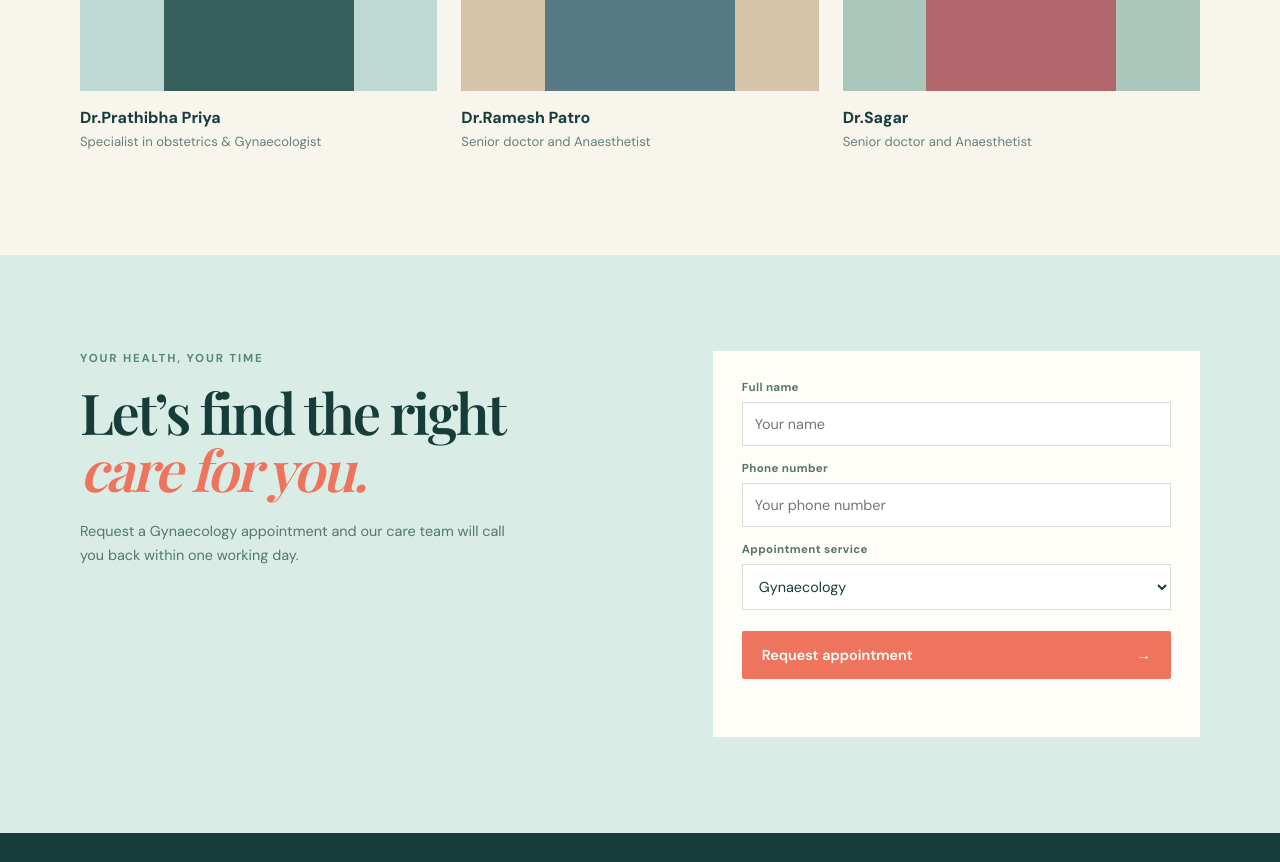
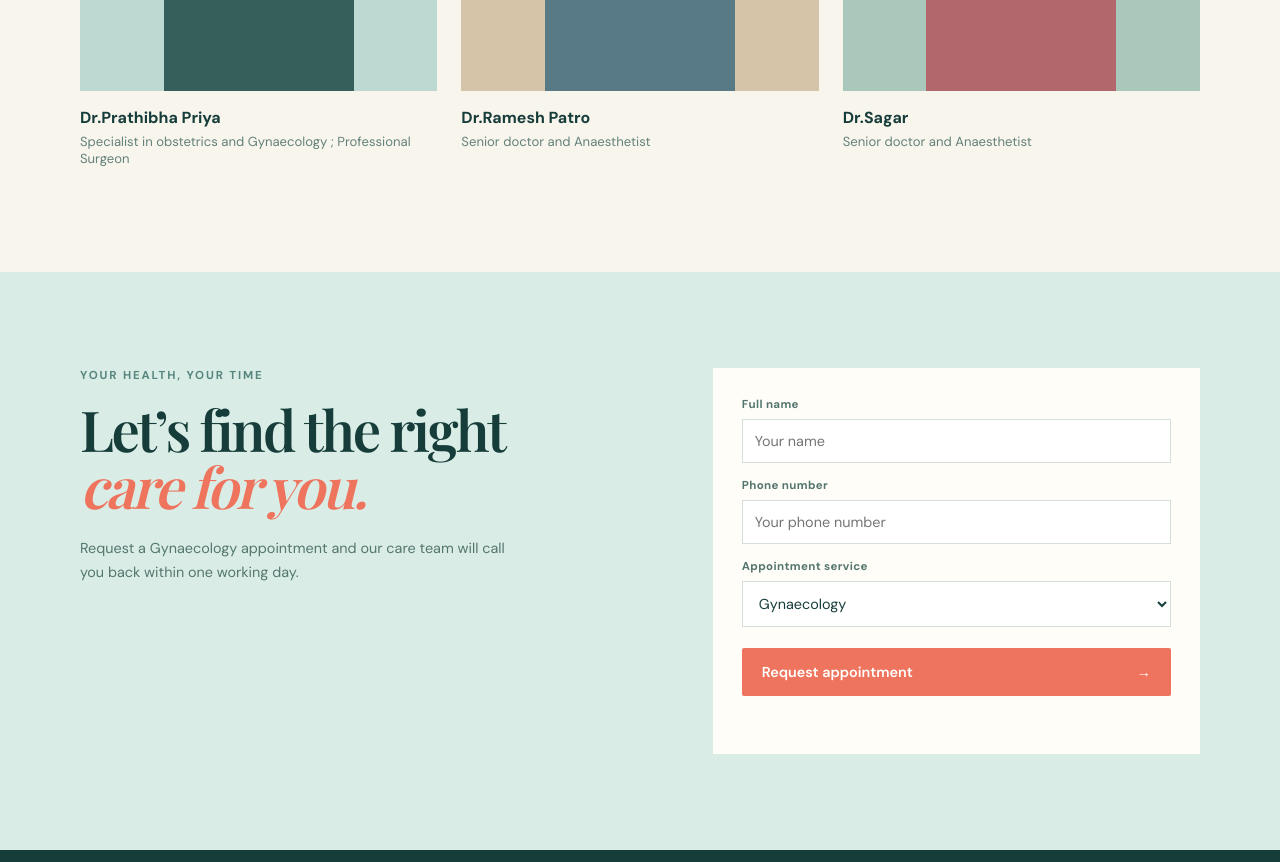
Before and after one commit to manibabubendi/prathibha-nursing-home, a plain HTML site: page index.html in a window 1280 px wide. Shown: the part 2960-3822 px from the top of the page. Drawn offline with nearby package versions, Linux system fonts and the light colour scheme.

Commit message:
Update doctor details

```diff
--- a/index.html
+++ b/index.html
@@ -53,7 +53,7 @@ We aim to provide a clean, respectful and comfortable environment where patients
 Our Commitment
 
 We are committed to responsible medical practice, patient safety, transparent communication and continuous improvement in the quality of care we provide..</p><ul><li>Thoughtful care from first visit to follow-up</li><li>Modern diagnostics and treatment</li><li>Clear guidance for you and your family</li></ul><a class="text-link" href="#contact">Discover our approach →</a></div></div></section>
-      <section class="section doctors" id="doctors"><div class="container"><div class="section-heading"><div><p class="eyebrow">MEET OUR TEAM</p><h2>People you can<br />put your trust in.</h2></div><a class="text-link" href="#contact">Meet all doctors →</a></div><div class="doctor-grid"><article><div class="portrait portrait-one"><span>Dr</span></div><h3>Dr.Prathibha Priya</h3><p>Specialist in obstetrics &amp; Gynaecologist</p></article><article><div class="portrait portrait-two"><span>Dr</span></div><h3>Dr.Ramesh Patro</h3><p>Senior doctor and Anaesthetist</p></article><article><div class="portrait portrait-three"><span>Dr</span></div><h3>Dr.Sagar</h3><p>Senior doctor and Anaesthetist</p></article></div></div></section>
+      <section class="section doctors" id="doctors"><div class="container"><div class="section-heading"><div><p class="eyebrow">MEET OUR TEAM</p><h2>People you can<br />put your trust in.</h2></div><a class="text-link" href="#contact">Meet all doctors →</a></div><div class="doctor-grid"><article><div class="portrait portrait-one"><span>Dr</span></div><h3>Dr.Prathibha Priya</h3><p>Specialist in obstetrics and Gynaecology ; Professional Surgeon</p></article><article><div class="portrait portrait-two"><span>Dr</span></div><h3>Dr.Ramesh Patro</h3><p>Senior doctor and Anaesthetist</p></article><article><div class="portrait portrait-three"><span>Dr</span></div><h3>Dr.Sagar</h3><p>Senior doctor and Anaesthetist</p></article></div></div></section>
       <section class="appointment" id="appointment"><div class="container appointment-wrap"><div><p class="eyebrow">YOUR HEALTH, YOUR TIME</p><h2>Let’s find the right<br /><em>care for you.</em></h2><p>Request a Gynaecology appointment and our care team will call you back within one working day.</p></div><form id="appointment-form"><label>Full name<input required name="name" placeholder="Your name" /></label><label>Phone number<input required name="phone" type="tel" placeholder="Your phone number" /></label><label>Appointment service<select name="service" required><option value="Gynaecology" selected>Gynaecology</option></select></label><button class="button" type="submit">Request appointment <span>→</span></button><p class="form-message" aria-live="polite"></p></form></div></section>
     </main>
     <footer id="contact"><div class="container footer-grid"><div><a class="brand" href="#home"><span class="brand-mark">✚</span><span>Prathibha<small>NURSING HOME</small></span></a><p>Care that feels close, when it matters most.</p></div><div><h3>Visit us</h3><p>Prathibha Nursing home,Mangalavaram Peta<br />Ichapuram 532312</p></div><div><h3>Get in touch</h3><p><a href="tel:+919492415910">+91 9492415910</a><br /><a href="mailto:prathibha nursing home@gmail.com">prathibha nursing home@gmail.com</a></p></div><div><h3>Hours</h3><p>Mon–Sat: 8am–8pm<br />Emergency: open 24/7</p></div></div><div class="container footer-bottom"><span>© 2026 Prathibha Nursing Home. All rights reserved.</span><span>Privacy · Terms</span></div></footer>
```
